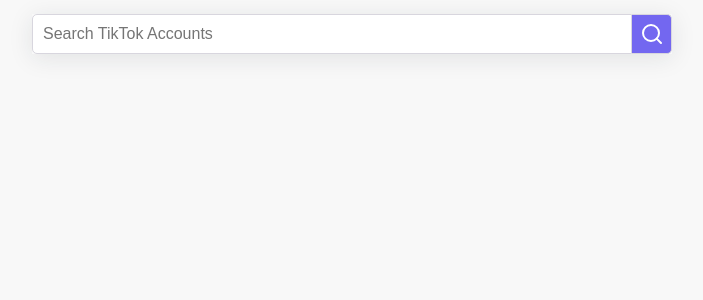
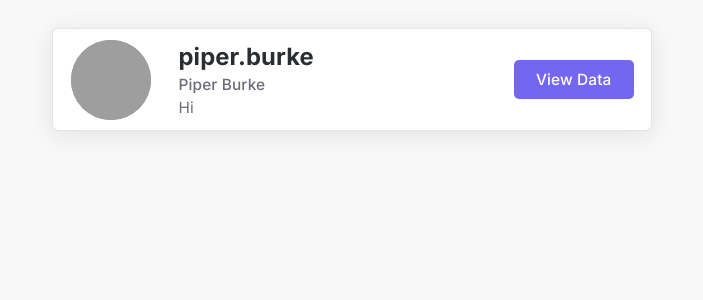
Before and after one commit to ajervin1/tiktok-analytics, a React (Vite) app: page / in a window 1280 px wide. Shown: the top 300 px of the page, without its empty margins (288-991 px from the left). Built offline with nearby package versions, Linux system fonts and the light colour scheme; grey boxes are pictures that could not be loaded.

Commit message:
Finished Styling Result Set

```diff
--- a/src/App.jsx
+++ b/src/App.jsx
@@ -2,15 +2,14 @@
 
 import './index.css'
 import useFeatherIcons from "./hooks/useFeatherIcons.jsx";
-import NavBar from "./components/NavBar/NavBar.jsx";
-import HeroContent from "./components/HeroContent/HeroContent.jsx";
-import SearchForm from "./components/SearchForm/SearchForm.jsx";
+import SearchResults from "./components/SearchResults/SearchResults.jsx";
+
 
 function App() {
 	useFeatherIcons()
 
 	return <main>
-		<SearchForm />
+		<SearchResults />
 	</main>
 }
 
--- a/src/components/SearchForm/SearchForm.css
+++ b/src/components/SearchForm/SearchForm.css
@@ -12,10 +12,8 @@
 	flex-shrink: 1;
 	flex-basis: auto;
 	background-color: #fff;
-
 	border: 1px solid var(--border-color);
 	border-radius: .357rem;
-
 	border-top-right-radius: 0;
 	border-bottom-right-radius: 0;
 	color: var(--text-body);
@@ -25,6 +23,7 @@
 
 
 }
+
 .search-form input:focus {
 	outline: none; /* Removes the default browser outline */
 	border-color: var(--primary); /* Change this to your preferred color */
@@ -45,6 +44,7 @@
 	border-left: 0;
 	color: white;
 }
+
 .search-form .icon {
 	color: white;
 	outline: none;
--- /dev/null
+++ b/src/components/SearchResults/SearchResults.css
@@ -0,0 +1,41 @@
+.list-group:last-child {
+	border-bottom-right-radius: calc(.428rem - 1px);
+	border-bottom-left-radius: calc(.428rem - 1px);
+}
+
+.list-group:first-child {
+	border-top-left-radius: calc(.428rem - 1px);
+	border-top-right-radius: calc(.428rem - 1px);
+}
+
+.list-group {
+	width: 600px;
+	margin: 2rem auto;
+}
+
+.list-group .list-group-item {
+	padding: .75rem 1.25rem;
+	background-color: #fff;
+	border: 1px solid rgba(34, 41, 47, .125);
+	margin-bottom: 1rem;
+	display: flex;
+	align-items: center;
+	gap: 2rem;
+	box-shadow: var(--card-shadow);
+	border-radius: .428rem;
+}
+
+.list-group-item .username {
+	color: var(--text-dark);
+}
+
+.list-group-item .nickname {
+	font-weight: 500;
+}
+
+.list-group-item .description {
+}
+
+.list-group .actions {
+	margin-left: auto;
+}
--- /dev/null
+++ b/src/components/SearchResults/SearchResults.jsx
@@ -0,0 +1,23 @@
+import './SearchResults.css'
+
+export default function SearchResults() {
+	const avatarUrl = "https://p19-pu-sign-useast8.tiktokcdn-us.com/tos-useast5-avt-0068-tx/20bae40b2b67b1c7ede9b21d74004c79~c5_100x100.jpeg?lk3s=a5d48078&nonce=7175&refresh_token=74963106801fc4ad13d7d4286129c4fd&x-expires=1719486000&x-signature=jkuaqSigXpdbO8%2BYPNO1ChpycnY%3D&shp=a5d48078&shcp=81f88b70"
+	return <div className="results">
+		<ul className="results-container list-group">
+			<li className="list-group-item">
+				<div className="user-avatar avatar">
+					<img className={ 'avatar-img' } src={ avatarUrl } alt=""/>
+				</div>
+				<div className="user-info">
+					<h4 className={ 'username' }>piper.burke</h4>
+					<h6 className={ 'nickname' }>Piper Burke</h6>
+					<p className={ 'description' }>Hi</p>
+				</div>
+				<div className="actions">
+					<a href="/user/uniqueId" className="btn btn-primary">View Data</a>
+				</div>
+			</li>
+
+		</ul>
+	</div>
+}
--- a/src/index.css
+++ b/src/index.css
@@ -184,13 +184,14 @@
 
 /* Avatar */
 .avatar {
-	width: 32px;
-	height: 32px;
+	width: 80px;
+	height: 80px;
 	border-radius: 50%;
 	background-color: var(--secondary);
 	font-size: .857rem;
 	font-weight: 600;
 	color: #fff;
+	overflow: hidden;
 }
 
 .avatar .avatar-img {
@@ -209,20 +210,3 @@
 .card-shadow {
 	box-shadow: var(--card-shadow);
 }
-
-/* List Group */
-.list-group:last-child {
-	border-bottom-right-radius: calc(.428rem - 1px);
-	border-bottom-left-radius: calc(.428rem - 1px);
-}
-
-.list-group:first-child {
-	border-top-left-radius: calc(.428rem - 1px);
-	border-top-right-radius: calc(.428rem - 1px);
-}
-
-.list-group .list-group-item {
-	padding: .75rem 1.25rem;
-	background-color: #fff;
-	border: 1px solid rgba(34, 41, 47, .125);
-}
```
